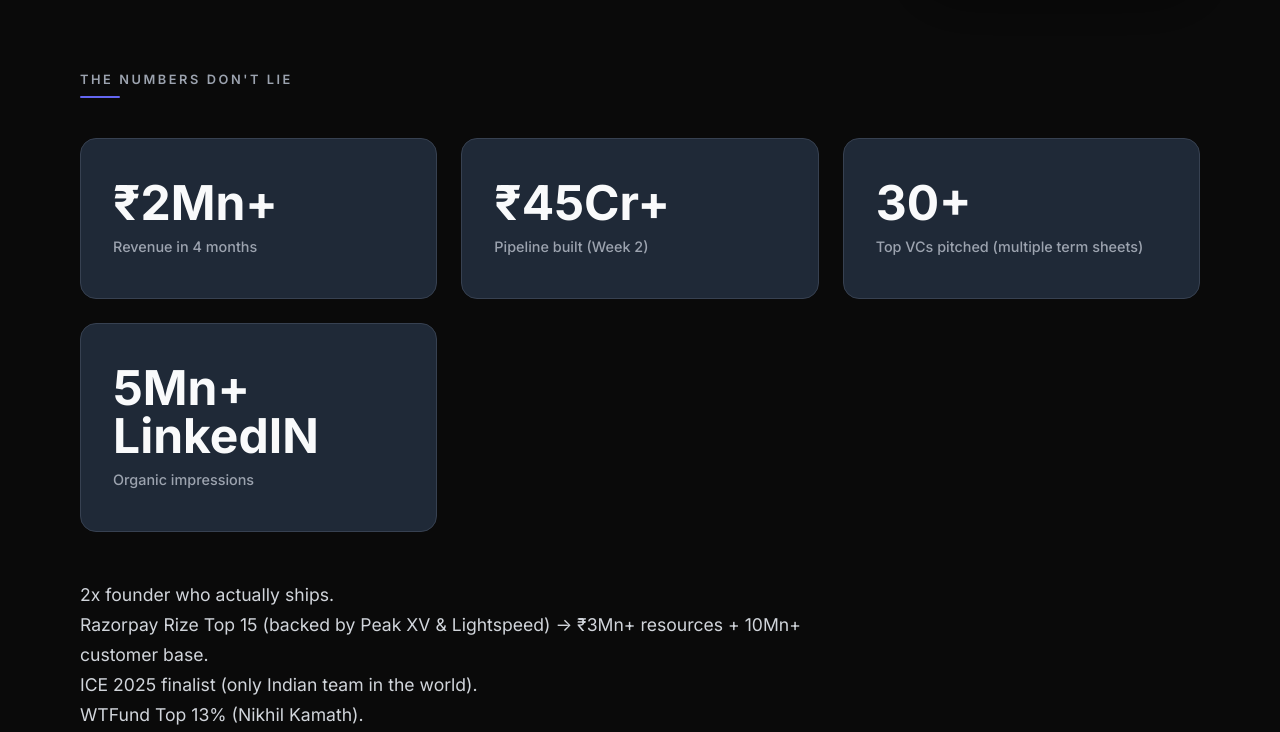
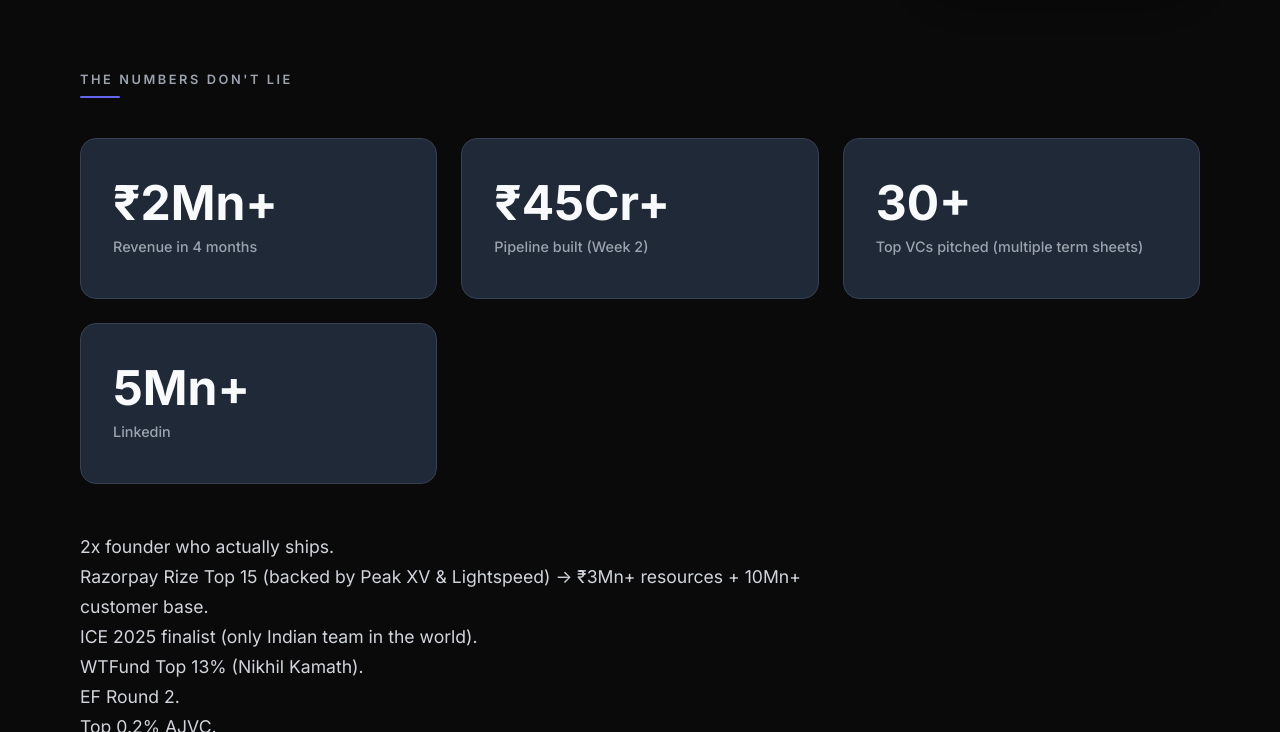
Before and after one commit to sohammehta06/profile, a plain HTML site: page index.html in a window 1280 px wide. Shown: the part 422-1154 px from the top of the page. Drawn offline with Linux system fonts and the light colour scheme.

Commit message:
Update index.html

```diff
--- a/index.html
+++ b/index.html
@@ -551,8 +551,8 @@
                     <div class="stat-label">Top VCs pitched (multiple term sheets)</div>
                 </div>
                 <div class="stat-card">
-                    <div class="stat-number">5Mn+ LinkedIN</div>
-                    <div class="stat-label">Organic impressions</div>
+                    <div class="stat-number">5Mn+</div>
+                    <div class="stat-label">Linkedin</div>
                 </div>
             </div>
             <p style="color: var(--text-secondary); font-size: 1.1rem; line-height: 1.7; max-width: 800px;">
```
